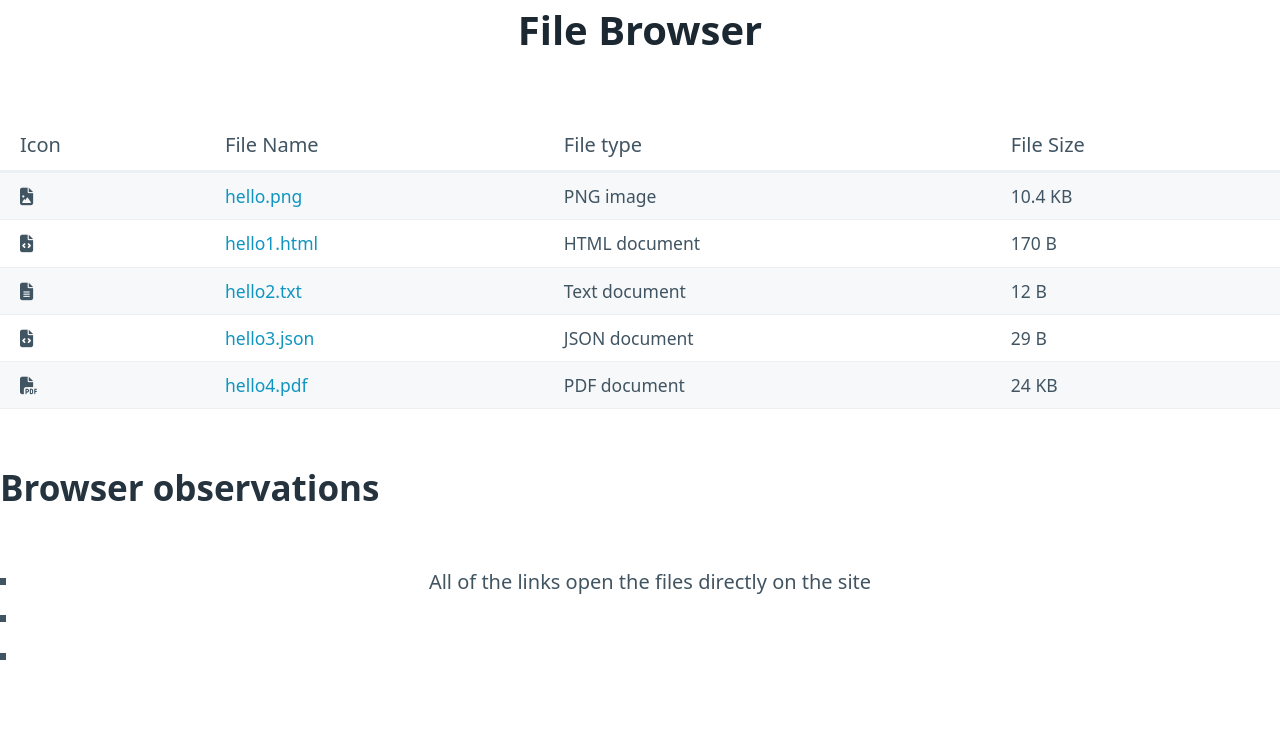
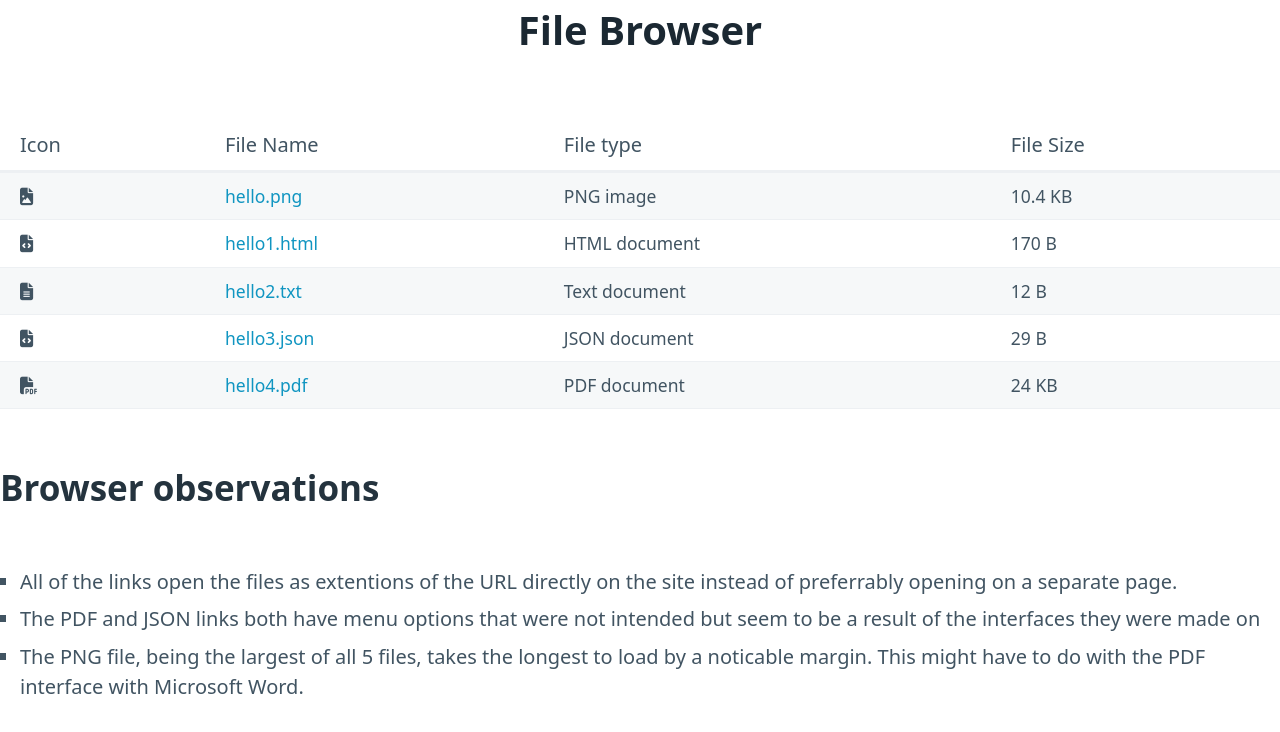
Before and after one commit to leawesomeness23/file-browser-travis, a plain HTML site: page index.html in a window 1280 px wide. Drawn offline with nearby package versions, Linux system fonts and the light colour scheme.

Commit message:
Done
Complete

```diff
--- a/index.html
+++ b/index.html
@@ -11,13 +11,9 @@
         href="https://cdnjs.cloudflare.com/ajax/libs/font-awesome/6.5.1/css/all.min.css"
     />
     <style>
-      h1, ul, li {
+      h1 {
         text-align: center;
       }
-     ul {
-        list-style-position: inside;
-        text-align: center;
-        }
     </style>
 
     <title>File Browser</title>
@@ -68,9 +64,9 @@
     </table>
     <h2>Browser observations</h2>
         <ul>
-            <li>All of the links open the files directly on the site</li>
-            <li></li>
-            <li></li>
+            <li>All of the links open the files as extentions of the URL directly on the site instead of preferrably opening on a separate page.</li>
+            <li>The PDF and JSON links both have menu options that were not intended but seem to be a result of the interfaces they were made on</li>
+            <li>The PNG file, being the largest of all 5 files, takes the longest to load by a noticable margin. This might have to do with the PDF interface with Microsoft Word.</li>
         </ul>
     </body>
 </html>
```
